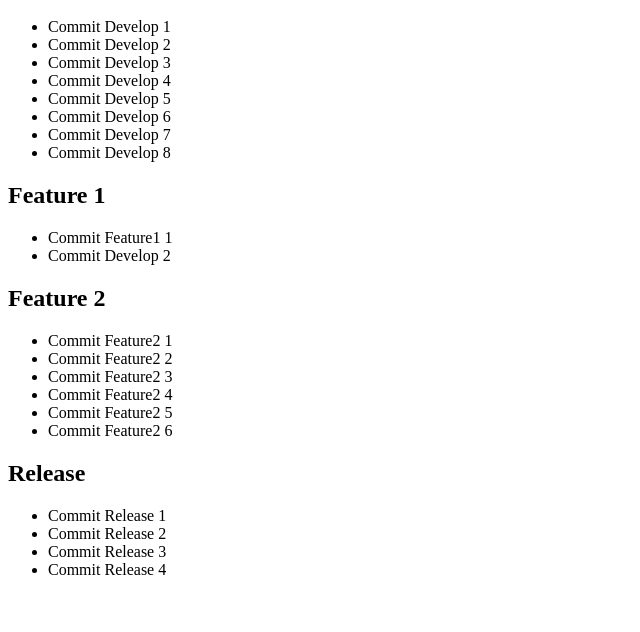
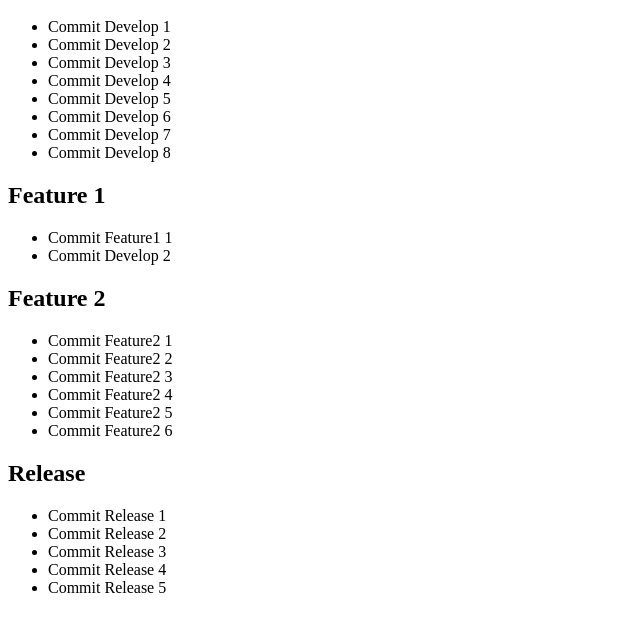
Before and after one commit to Sergio-Espadas/Practica_SergioEspadas, a plain HTML site: page index.html in a window 1280 px wide. Shown: the part 120-752 px from the top of the page, without its empty margins (0-640 px from the left). Drawn offline with Linux system fonts and the light colour scheme.

Commit message:
Commit Release 5

```diff
--- a/index.html
+++ b/index.html
@@ -43,6 +43,7 @@
         <li>Commit Release 2</li>
         <li>Commit Release 3</li>
         <li>Commit Release 4</li>
+        <li>Commit Release 5</li>
     </ul>
 </body>
 </html>
```
